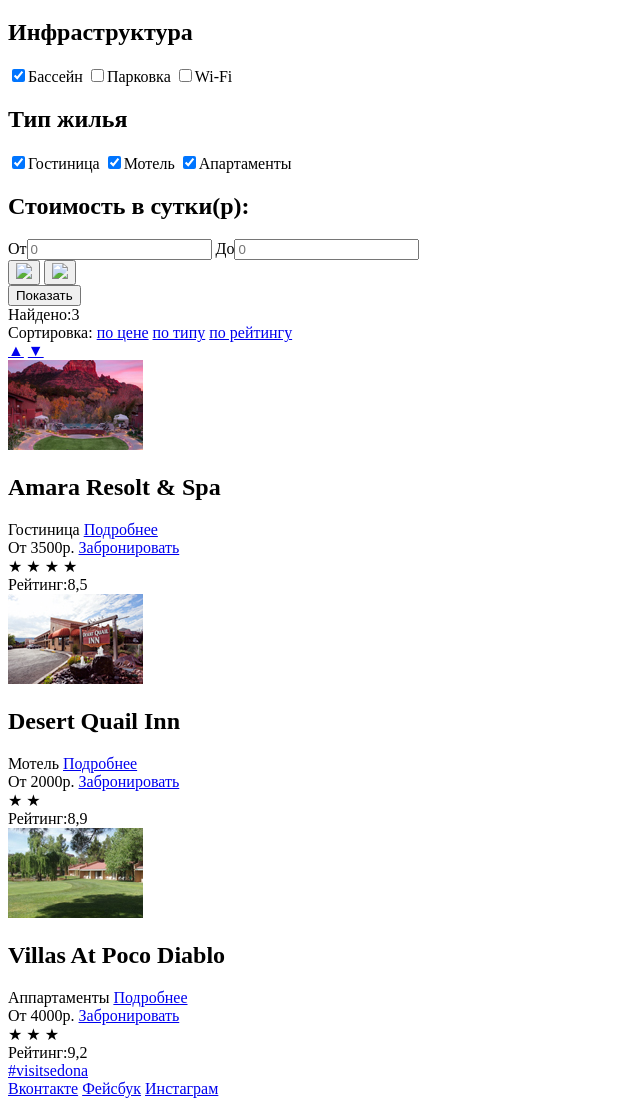
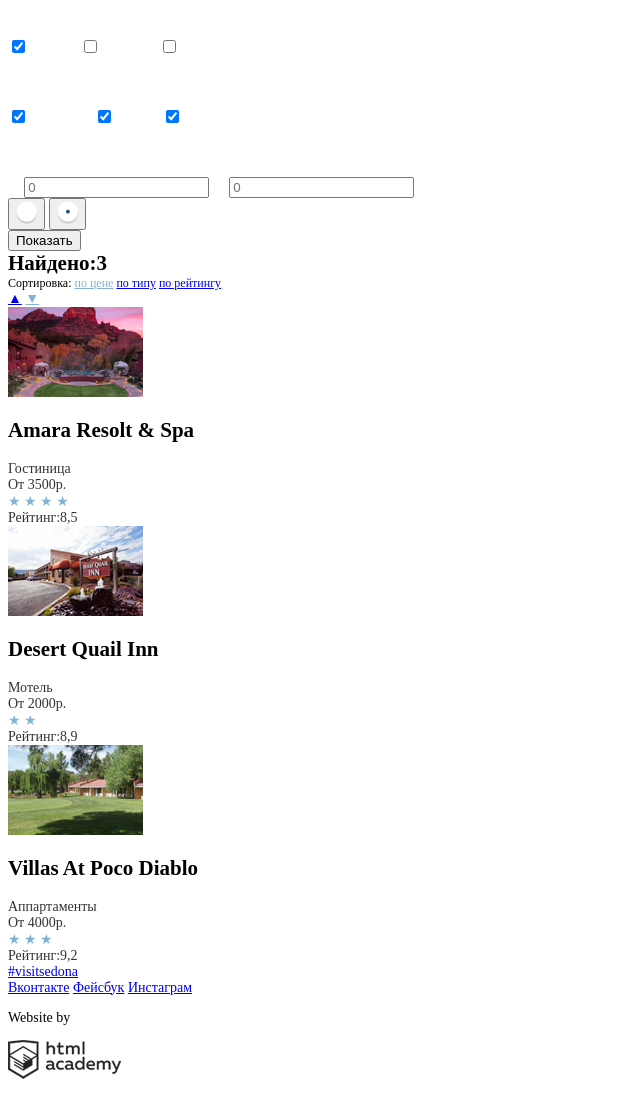
Before and after one commit to AniLiss/Sedona, a plain HTML site: page hotels.html in a window 1280 px wide. Shown: the part 745-1845 px from the top of the page, without its empty margins (0-640 px from the left). Drawn offline with Linux system fonts and the light colour scheme; files whose address does not match are found by name.

Commit message:
Some mistakes were fixed 1) folders with images 2) style.css 3) html structure

```diff
--- a/css/style.css
+++ b/css/style.css
@@ -1,87 +1,89 @@
 /*For index.html mainly */
-.body {
+body {
     font-size: 14px;
+    line-height: normal;
     color: #333333;
-    font-family: "PT Sans Regular";
+    font-weight: normal;
+    font-family: "PT Sans Narrow Regular", "Arial Regular", sant-serif;
 }
 
 .mainNavigation {
     color: #000000;
     font-weight: bold;
-    font-family: "PT Sans Bold";
+    font-family: "PT Sans Narrow Bold", "Arial Bold", sant-serif;
 }
 
 .caption {
     font-size: 21px;
     color: #000000;
     font-weight: bold;
-    font-family: "PT Sans Bold";
+    font-family: "PT Sans Narrow Bold", "Arial Bold", sant-serif;
 }
 
 .photoRibbon {
     color: #ffffff;
 }
 
-.interestedRibbon p {
-    line-height: 24px;
+.advantagePicsRibbon .description {
+    line-height: 21px;
 }
 
 .interestedRibbon span {
     font-size: 30px;
     color: #000000;
     font-weight: bold;
-    font-family: "PT Sans Bold";
+    font-family: "PT Sans Narrow Bold", "Arial Bold", sant-serif;
+}
+
+.interestedRibbon p {
+    line-height: 24px;
 }
 
 .form .caption {
-    font-size: 14px;
+    color: #ffffff;
+    font-weight: bold;
 }
 
-.btn .caption {
+.formLine {
+    font-family: "PT Sans Narrow Bold", "Arial Bold", sant-serif;
     color: #ffffff;
+    font-weight: bold;
 }
 
-.caption .h2 {
-    color: #ffffff;
+.footerCopyright {
+    color: #000000;
 }
 
 /*For hotels.html*/
 .filter {
-    font-size: 14px;
     color: #ffffff;
-    font-family: "PT Sans Regular";
 }
 
-.filter .caption {
+.searchCriteria {
+    font-weight: bold;
     font-size: 16px;
+    font-family: "PT Sans Narrow Bold", "Arial Bold", sant-serif;
 }
 
 .sort {
     font-size: 12px;
 }
 
-.sortedBy {
+.sort span {
     color: #000000;
 }
 
-.byPrice, .down {
+.sort .active {
     color: #81b3d2;
 }
 
-.stars {
-    color: #81b3d2
+.down, .stars {
+    color: #81b3d2;
 }
 
-h1 {
-    font-size: 21px;
-    color: #000000;
-    font-weight: bold;
-    font-family: "PT Sans Bold";
-}
-
-.btn {
+.item .btn {
     font-size: 14px;
     color: #ffffff;
     font-weight: bold;
-    font-family: "PT Sans Bold";
+    font-family: "PT Sans Narrow Bold", "Arial Bold", sant-serif;
 }
--- a/hotels.html
+++ b/hotels.html
@@ -4,9 +4,11 @@
 <head>
     <meta charset="UTF-8">
     <title>Отели</title>
+    <link href="css/style.css" rel="stylesheet">
 </head>
 
 <body>
+
 <header>
     <div class="container clearfix">
         <nav class="mainNavigation">
@@ -36,7 +38,7 @@
         <form action="/echo" method="post">
 
             <div class="infrastructureFilter">
-                <h2 class="caption">Инфраструктура</h2>
+                <h3 class="searchCriteria">Инфраструктура</h3>
                 <label>
                     <input type="checkbox" name="pool" checked>Бассейн
                 </label>
@@ -49,7 +51,7 @@
             </div>
 
             <div class="habitationFilter">
-                <h2 class="caption">Тип жилья</h2>
+                <h3 class="searchCriteria">Тип жилья</h3>
                 <label>
                     <input type="checkbox" name="hotel" checked>Гостиница
                 </label>
@@ -62,7 +64,7 @@
             </div>
 
             <div class="priceFilter">
-                <h2 class="caption">Стоимость в сутки(р):</h2>
+                <h3 class="searchCriteria">Стоимость в сутки(р):</h3>
 
                 <div class="priceFilterFrame">
                     <label>От<input type="text" name="from" placeholder="0"></label>
@@ -72,17 +74,23 @@
             </div>
 
             <div class="priceFilterScrollBox">
+                <span class="/greyLine.png"></span>
+
                 <button class="roundButton">
                     <img src="img/hotels/btnRound.png">
                 </button>
+
                 <span class="/whiteLine.png"></span>
-                <span class="/greyLine.png"></span>
+
                 <button class="roundButtonActive">
                     <img src="img/hotels/btnRoundActive.png">
                 </button>
+
+                <span class="/greyLine.png"></span>
+
             </div>
 
-            <button type="submit" name="show" class="btn">Показать</button>
+            <button type="submit" name="show">Показать</button>
 
         </form>
     </div>
@@ -94,12 +102,12 @@
     <div class="searchNaigation">
         <div class="hasFound caption">Найдено:<span>3</span></div>
         <div class="sort">
-            <span class="sortedBy">Сортировка:</span>
-            <a href="#" class="byPrice">по цене</a>
+            <span>Сортировка:</span>
+            <a href="#" class="active">по цене</a>
 
-            <a href="#" class="byType">по типу</a>
+            <a href="#">по типу</a>
 
-            <a href="#" class="byRating">по рейтингу</a>
+            <a href="#">по рейтингу</a>
         </div>
         <div class="upDown">
             <a class="up" href="#">▲</a>
@@ -113,15 +121,15 @@
                 <img src="img/hotels/picAmaraResolt&Spa.jpg" width="" height="">
 
                 <article class="searchedHabitation">
-                    <h1>Amara Resolt & Spa</h1>
+                    <h2 class="caption">Amara Resolt & Spa</h2>
 
-                    <div class="fittedHabitation description">
+                    <div class="fittedHabitation">
                         Гостиница
-                        <a href="#" name="extraInf" class="bnt">Подробнее</a>
+                        <a href="#" name="extraInf" class="btn">Подробнее</a>
                     </div>
                     <div class="fittedPrice">
                         От <span>3500</span>р.
-                        <a href="#" name="book" class="bnt">Забронировать</a>
+                        <a href="#" name="book" class="btn">Забронировать</a>
                     </div>
                 </article>
 
@@ -138,15 +146,15 @@
                 <img src="img/hotels/picDesertQuailInn.jpg" width="" height="">
 
                 <article class="searchedHabitation">
-                    <h1>Desert Quail Inn</h1>
+                    <h2 class="caption">Desert Quail Inn</h2>
 
-                    <div class="fittedHabitation description">
+                    <div class="fittedHabitation">
                         Мотель
-                        <a href="#" name="extraInf" class="bnt">Подробнее</a>
+                        <a href="#" name="extraInf" class="btn">Подробнее</a>
                     </div>
                     <div class="fittedPrice">
                         От <span>2000</span>р.
-                        <a href="#" name="book" class="bnt">Забронировать</a>
+                        <a href="#" name="book" class="btn">Забронировать</a>
                     </div>
                 </article>
 
@@ -163,15 +171,15 @@
                 <img src="img/hotels/picVillasAtPocoDiablo.jpg" width="" height="">
 
                 <article class="searchedHabitation">
-                    <h1>Villas At Poco Diablo</h1>
+                    <h2 class="caption">Villas At Poco Diablo</h2>
 
-                    <div class="fittedHabitation description">
+                    <div class="fittedHabitation">
                         Аппартаменты
-                        <a href="#" name="extraInf" class="bnt">Подробнее</a>
+                        <a href="#" name="extraInf" class="btn">Подробнее</a>
                     </div>
                     <div class="fittedPrice">
                         От <span>4000</span>р.
-                        <a href="#" name="book" class="bnt">Забронировать</a>
+                        <a href="#" name="book" class="btn">Забронировать</a>
                     </div>
                 </article>
 
--- a/index.html
+++ b/index.html
@@ -4,11 +4,14 @@
 <head>
     <meta charset="UTF-8">
     <title>Главная</title>
+    <link href="css/style.css" rel="stylesheet">
 </head>
 
 <body>
+
 <header>
     <div class="container clearfix">
+
         <nav class="mainNavigation">
             <ul>
                 <li>
@@ -28,6 +31,7 @@
                 </li>
             </ul>
         </nav>
+
     </div>
 </header>
 
@@ -36,17 +40,20 @@
     <div class="welcomeToSedona">
         <img src="img/bgSedonaMainPic.jpg" width="" height="" alt="Welcome to the gorgeous Sedona">
         <img src="img/iconMainLabelWelcomeSedonaGorgeous.png" width="" height="">
-        <section class="definition">
-            <h2 class="caption">Седона — небольшой городок в Аризоне,заслуживающий большего!</h2>
-
-            <p class="description">Рассмотрим 5 причин, по которым Седона круче чем Гранд Каньон!</p>
-        </section>
+        <img src="img/bgBottomShape_1200.png">
     </div>
 
-    <div class="photoRibbon photoRibbonUp">
+    <section class="definition">
+        <h2 class="caption">Седона — небольшой городок в Аризоне,заслуживающий большего!</h2>
+
+        <p>Рассмотрим 5 причин, по которым Седона круче чем Гранд Каньон!</p>
+    </section>
+
+
+    <div class="photoRibbon photoRibbonRight">
+        <img src="img/picTrueCity_800_256.jpg" width="" height="">
+
         <section class="advantages">
-            <img src="img/picTrueCity_800_256.jpg" width="" height="">
-
             <h2 class="caption">Настоящий городок</h2>
 
             <p class="description">— №1 —</p>
@@ -58,10 +65,11 @@
     <div class="advantagePicsRibbon">
         <figure>
             <img src="img/spriteHouseFoodSouvenire.png" width="" height="">
+
             <section class="advantages">
                 <h2 class="caption">Жилье</h2>
 
-                <p class="description">Рекомендуем пожить<br> в настоящем мотеле,<br> все как в кино!</p>
+                <p class="description">Рекомендуем пожить в настоящем мотеле,все как в кино!</p>
             </section>
         </figure>
 
@@ -84,8 +92,9 @@
         </figure>
     </div>
 
-    <div class="photoRibbon photoRibbonDown">
+    <div class="photoRibbon photoRibbonLeft">
         <img src="img/picDevilBridge_800_256.jpg" width="" height="">
+
         <section class="advantages">
             <h2 class="caption">Там есть мост дьявола</h2>
 
@@ -98,7 +107,7 @@
     <div class="advantageRibbon">
 
         <section class="advantages smallSquare">
-            <h2 class="caption">Там есть мост дьявола</h2>
+            <h2 class="caption">Небольшая площадь</h2>
 
             <p class="description">— №3 —</p>
 
@@ -129,8 +138,8 @@
             и мы покажем вам лучшие предложения гостиниц в седоне</p>
     </section>
 
-    <div class="form caption">
-        <h2><a href="#">Поиск гостиницы в Седоне</a></h2>
+    <div class="form">
+        <h2 class="caption"><a href="#">Поиск гостиницы в Седоне</a></h2>
 
         <form action="/echo" method="post">
 
```
Also changed, not shown: img/btnRound.png (added), img/btnRoundActive.png (added), pic/bgMain.png (added), pic/bgMap.png (renamed from img/bgMap.png), pic/bgSedonaMainPic.jpg (renamed from img/bgSedonaMainPic.jpg), pic/picAmaraResolt&Spa.jpg (added), pic/picDesertQuailInn.jpg (added), pic/picDevilBridgeNarrow_800_256.jpg (renamed from img/picDevilBridgeNarrow_800_256.jpg), pic/picDevilBridge_800_256.jpg (renamed from img/picDevilBridge_800_256.jpg), pic/picTrueCityNarrow_800_256.jpg (renamed from img/picTrueCityNarrow_800_256.jpg), pic/picTrueCity_800_256.jpg (renamed from img/picTrueCity_800_256.jpg), pic/picVillasAtPocoDiablo.jpg (added).
